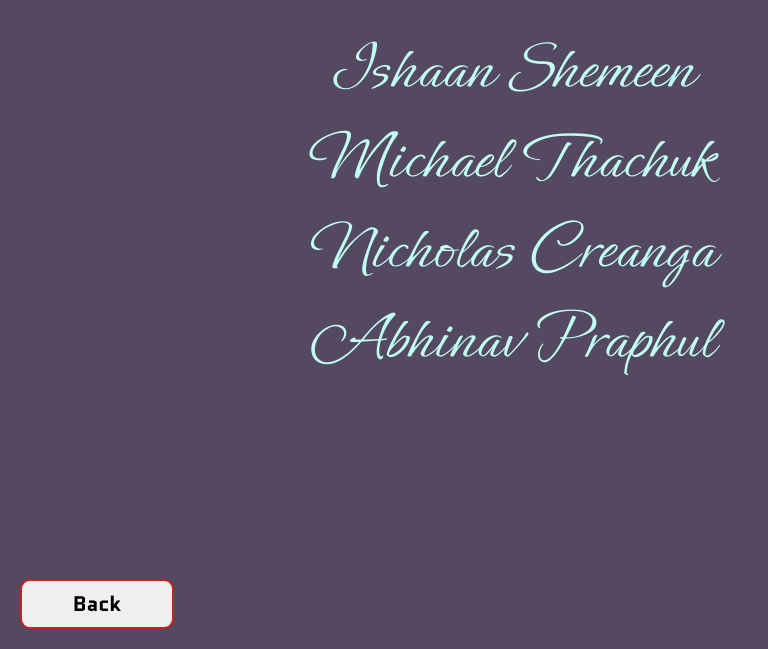
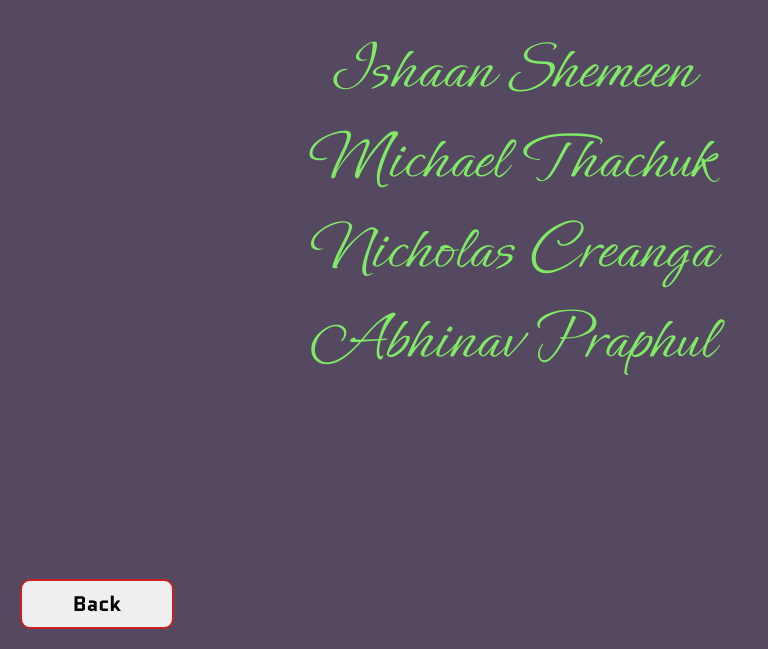
Before and after one commit to Blorg132/Acids-And-Basics-Alpha, an Electron app: page renderer/credits.html in a window 1024 px wide. In both pictures the pointer is over the element 512 px from the left and 355 px from the top of the page. Shown: the part 151-800 px from the top of the page, without its empty margins (0-768 px from the left). Drawn offline with Linux system fonts and the light colour scheme.

Commit message:
fixed credits hover

```diff
--- a/renderer/credits.html
+++ b/renderer/credits.html
@@ -65,7 +65,7 @@
 
         p:hover{
             scale: 1.2;
-            color: rgb(193, 255, 244);
+            color: rgb(128, 233, 102);
         }
 
 
```
